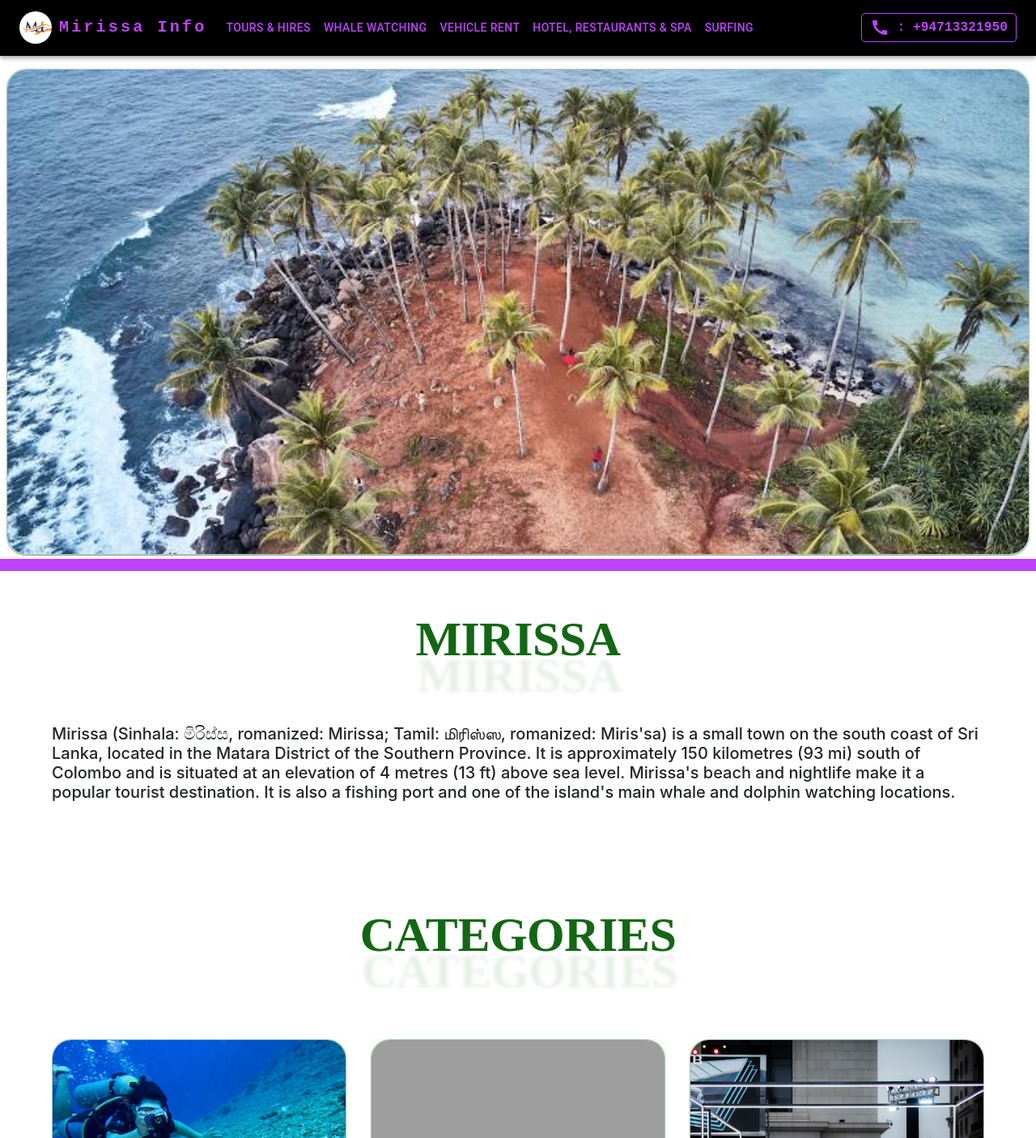
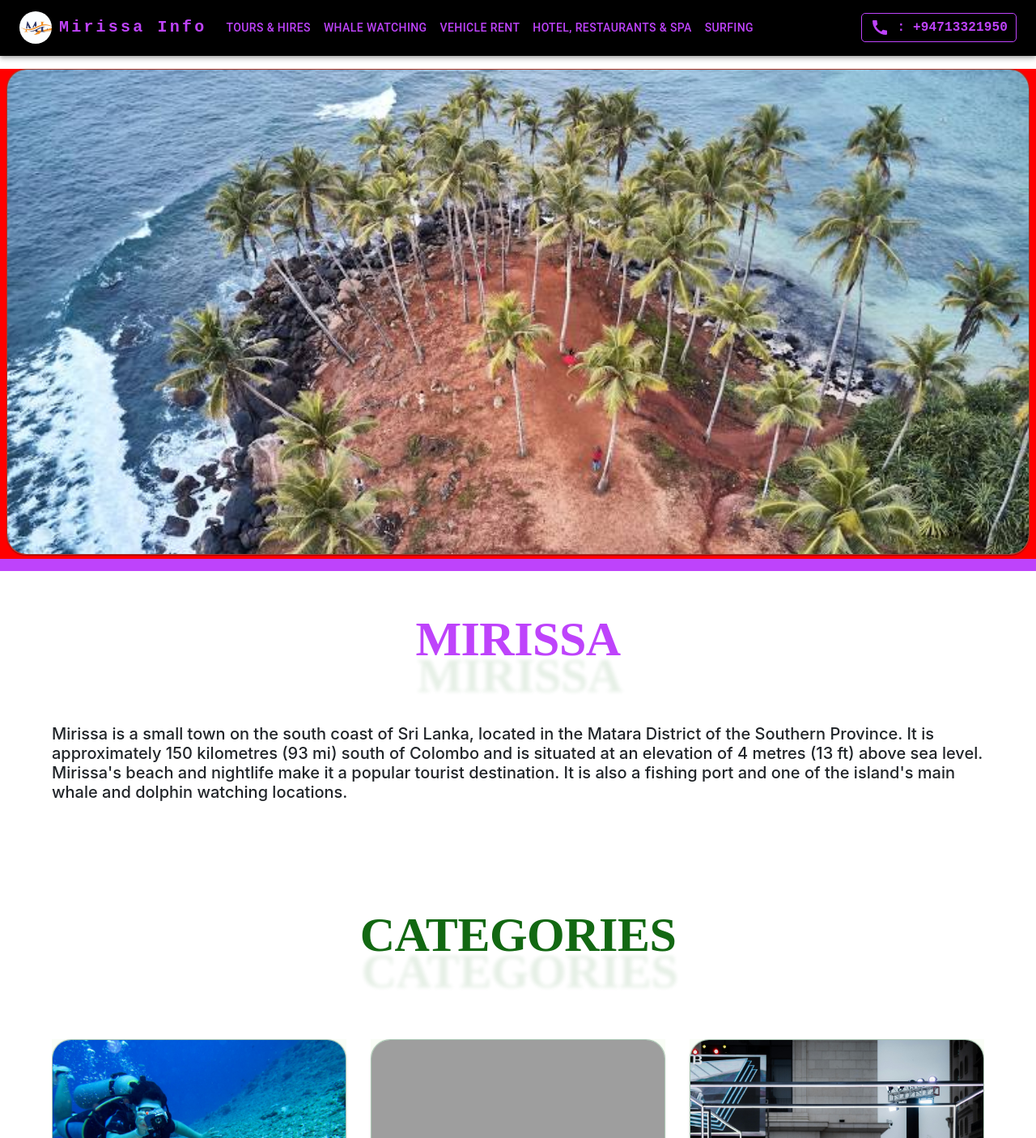
Before and after one commit to KAMADUSHKA/MirissaInforNew, a React (Create React App) app: page / in a window 1280 px wide. Shown: the top 1405 px of the page at 81% size. Built offline with nearby package versions, Linux system fonts and the light colour scheme; grey boxes are pictures that could not be loaded.

Commit message:
update swiper

```diff
--- a/src/Pages/Dashbord.js
+++ b/src/Pages/Dashbord.js
@@ -289,14 +289,14 @@ export default function Dashbord() {
             Width: 345,
             // height: 460,
             height: {
-              xs: 440, // default height for xs, sm, and md sizes
+              xs: 380, // default height for xs, sm, and md sizes
               md: 560, // height for md size and up
               lg: 620, // height for lg size and up
               xl: 720, // height for xl size and up
             },
-            backgroundColor: "transparent",
+            // backgroundColor: "transparent",
             // borderRadius: 6,
-            // backgroundColor: "red",
+            backgroundColor: "red",
             border: "transparent",
             marginTop: 2,
           }}
@@ -306,7 +306,7 @@ export default function Dashbord() {
               Width: 325,
               // height:440,
               height: {
-                xs: 420, // default height for xs, sm, and md sizes
+                xs: 360, // default height for xs, sm, and md sizes
                 md: 540, // height for md size and up
                 lg: 600, // height for lg size and up
                 xl: 700, // height for xl size and up
@@ -406,7 +406,7 @@ export default function Dashbord() {
           sx={{
             fontWeight: "bold",
             fontFamily: "Cormorant Garamond, serif",
-            color: "rgb(18, 104, 18)",
+            color: "#be43fb",
             textShadow: "2px 45px 4px rgba(18,104,18,0.1)",
           }}
         >
@@ -415,8 +415,7 @@ export default function Dashbord() {
         <br />
         <br />
         <h5>
-          Mirissa (Sinhala: මිරිස්ස, romanized: Mirissa; Tamil: மிரிஸ்ஸ,
-          romanized: Miris'sa) is a small town on the south coast of Sri Lanka,
+          Mirissa is a small town on the south coast of Sri Lanka,
           located in the Matara District of the Southern Province. It is
           approximately 150 kilometres (93 mi) south of Colombo and is situated
           at an elevation of 4 metres (13 ft) above sea level. Mirissa's beach
```
